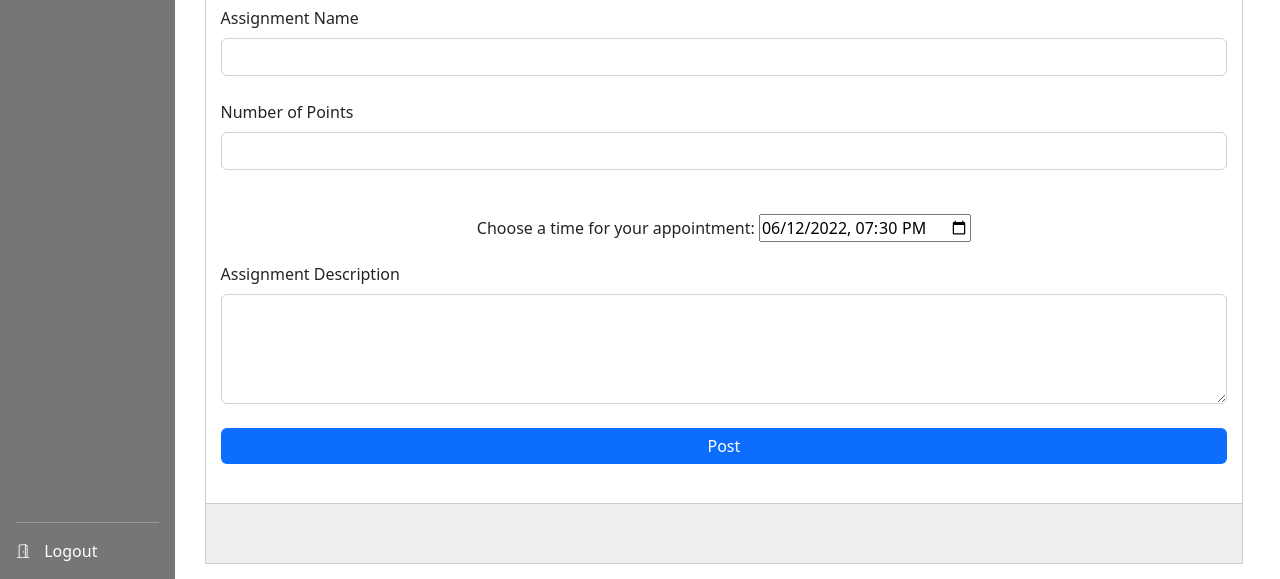
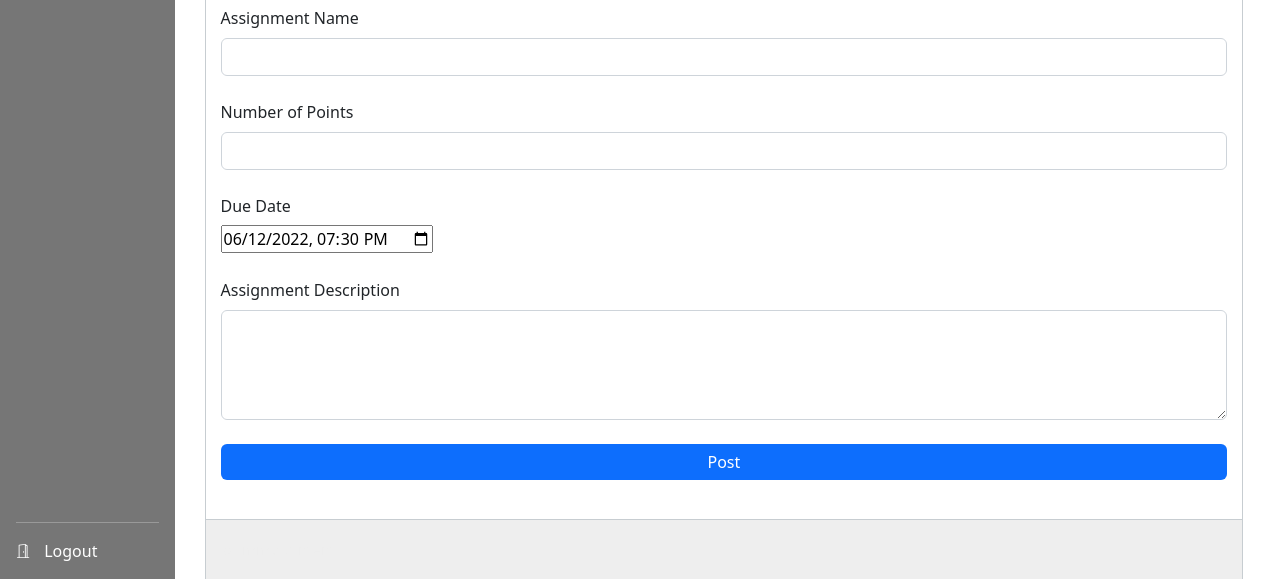
Before and after one commit to liuming1997/mpcs_52553_final, a Flask app: template templates/courses/assignments_create.html in a window 1280 px wide. Shown: the part 221-800 px from the top of the page. Run offline with Flask 2, Linux system fonts and the light colour scheme; the template is opened without the code that fills it, so the values that code supplies are empty.

Commit message:
Add add assignment area and alter data population for assignments for preso

```diff
--- a/app.py
+++ b/app.py
@@ -202,19 +202,29 @@ def course_assignments(course_id):
     if session['role'] ==  'student':
         assignments = json.loads(
                     database.db_queries.get_students_grades_for_course(session['username'], course_id)[0][0])
-        updated_assignments = [x for x in assignments if x['date_submitted'] == None]
-
+        #updated_assignments = [x for x in assignments if x['date_submitted'] == None]
+        updated_assignments = assignments
     elif session['role'] ==  'instructor':
         assignments = json.loads(
-                    database.db_queries.get_teachers_assignments_for_course(session['username'], course_id)[0][0])
-        updated_assignments = [x for x in assignments if x['date_submitted'] == None]
+                    # this query loads the appropriate data w/ new assignments
+                    database.db_queries.get_assignments_course_id(course_id)[0][0])
+        # updated_assignments = [x for x in assignments if x['date_submitted'] == None]
+        updated_assignments = assignments
+
         print(assignments)
         print(updated_assignments)
     course_name = get_course_name(course_id)
     return render_template("courses/assignments.html", course_list=session['course_list'], course_id=course_id, course_name=course_name['course_name'], assignments=updated_assignments, role=session['role'])
 
-@app.route('/<course_id>/assignments_create')
+@app.route('/<course_id>/assignments_create', methods=['POST', 'GET'])
 def create_assignment(course_id):
+    if request.method == 'POST':
+        title = request.form['title']
+        content = request.form['content']
+        points = request.form['points']
+        due_date = request.form['due_date']
+        database.db_queries.add_assignment(course_id, title, content, points, due_date)
+
     course_name = get_course_name(course_id)
     return render_template("courses/assignments_create.html", course_list=session['course_list'], course_id=course_id, course_name=course_name['course_name'])
 
@@ -231,11 +241,12 @@ def course_grades(course_id):
         assignments = json.loads(
                     database.db_queries.get_students_grades_for_course(session['username'], course_id)[0][0])
         updated_assignments = [x for x in assignments if x['date_submitted'] != None]
+        # updated_assignments = assignments
     elif session['role'] ==  'instructor':
         assignments = json.loads(
                     database.db_queries.get_all_students_grades_for_course(course_id)[0][0])
         updated_assignments = [x for x in assignments if x['date_submitted'] != None]
-
+        # updated_assignments = assignments
     course_name = get_course_name(course_id)
     return render_template("courses/grades.html", course_list=session['course_list'], course_id=course_id, course_name=course_name['course_name'], role=session['role'], assignments=updated_assignments)
 
--- a/templates/courses/assignments_create.html
+++ b/templates/courses/assignments_create.html
@@ -30,28 +30,28 @@
     <div class="announcement_content_header"><h4>New Assignment: {{ course_name }}</h4></div>
 
     <!-- Textarea without sizing class -->
-<form>
+<form method="post">
   <!-- Assignment Title -->
   <div class="form-outline mb-4">
     <label class="form-label" for="form6Example3">Assignment Name</label>
-    <input type="text" id="form6Example3" class="form-control" />
+    <input type="text" id="form6Example3" class="form-control" name="title" />
   </div>
     <!-- Number of Points -->
     <div class="form-outline mb-4">
     <label class="form-label" for="form6Example3">Number of Points</label>
-    <input type="text" id="form6Example3" class="form-control" />
+    <input type="text" id="form6Example3" class="form-control" name="points" />
   </div>
    <!-- datetime picker -->
-  <div class="form_button" style="padding: 20px;">
-    <label for="meeting-time">Choose a time for your appointment:</label>
+  <label for="meeting-time">Due Date</label>
+  <div class="form_button" style="padding-bottom: 25px; padding-top: 7px; text-align: left;">
       <input type="datetime-local" id="meeting-time"
-       name="meeting-time" value="2022-06-12T19:30"
+       name="due_date" value="2022-06-12T19:30"
        min="2022-06-01T00:00" max="2023-06-14T00:00">
   </div>
   <!-- Assignment Description -->
   <div class="form-outline mb-4">
     <label class="form-label" for="form6Example7">Assignment Description</label>
-    <textarea class="form-control" id="form6Example7" rows="4"></textarea>
+    <textarea class="form-control" id="form6Example7" rows="4" name="content"></textarea>
   </div>
   <!-- Submit button -->
   <div class="form_button">
```
Also changed, not shown: database/db_queries.py (+11 -0 lines), canvas.db.
